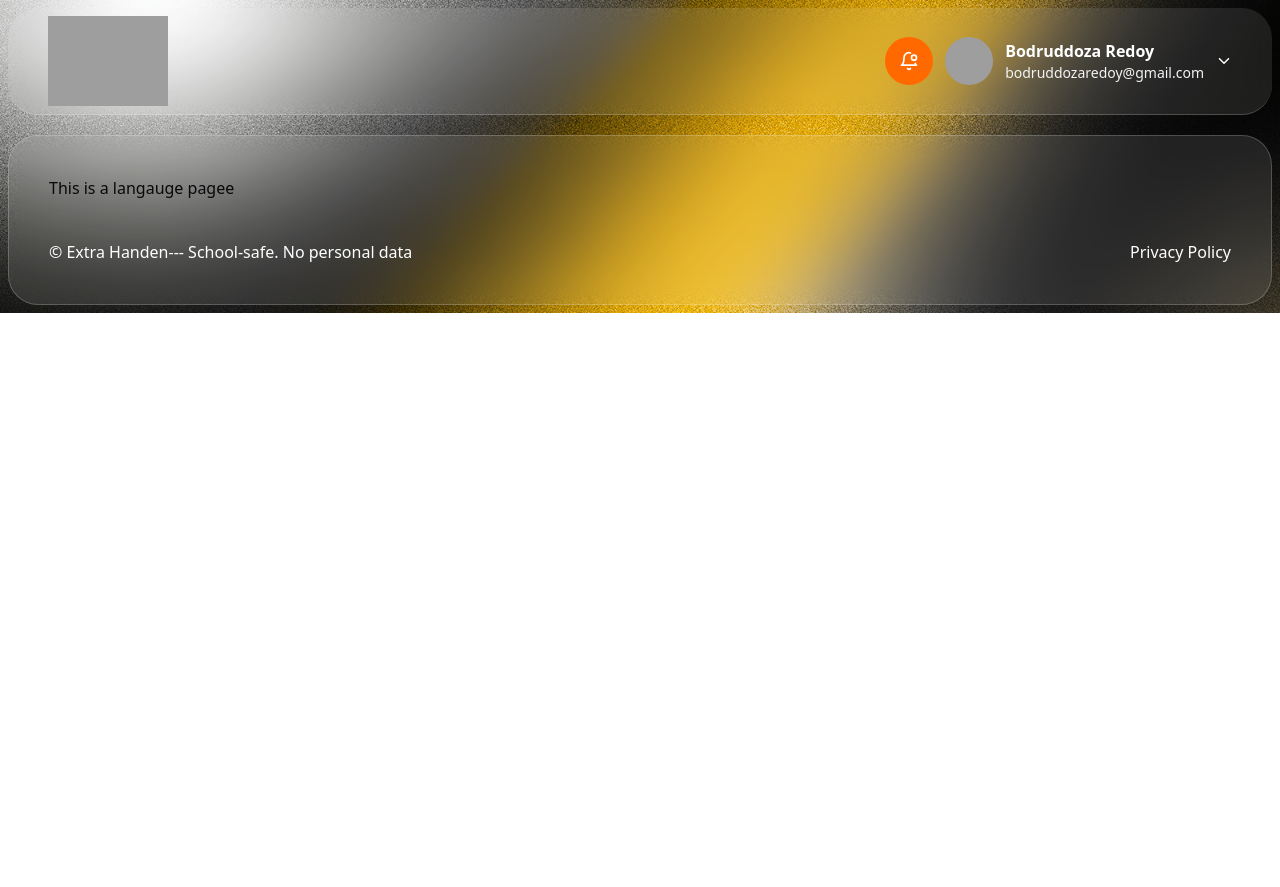
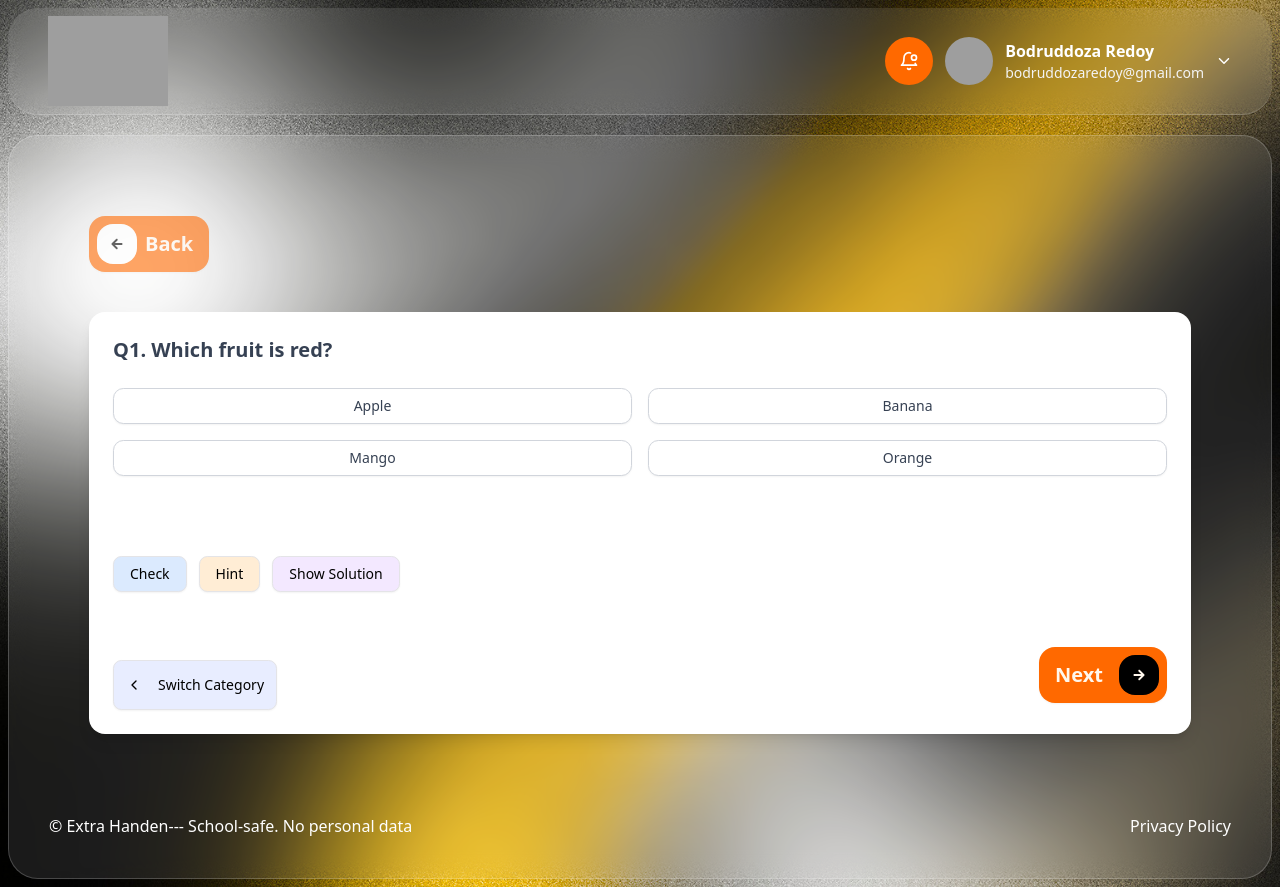
Before and after one commit to juyel66/Eduloop-quize-Application, a React (Vite) app: page /language in a window 1280 px wide. Before the commit the page ends 800 px from the top, so only its background shows below. Built offline with nearby package versions, Linux system fonts and the light colour scheme; grey boxes are pictures that could not be loaded.

Commit message:
feat(LanguagePage): add LanguagePage Questions

```diff
--- a/src/pages/Language/LanguagePage.tsx
+++ b/src/pages/Language/LanguagePage.tsx
@@ -1,11 +1,9 @@
-
-import LanguageQuestionOne from './LanguageQuestionOne';
+import LanguageQuestions from "./LanguageQuestions";
 
 const LanguagePage = () => {
   return (
     <div>
-      <LanguageQuestionOne />
-
+      <LanguageQuestions />
     </div>
   );
 };
--- a/src/pages/Language/LanguageQuestionOne.tsx
+++ /dev/null
@@ -1,12 +0,0 @@
-
-
-const LanguageQuestionOne = () => {
-  return (
-    <div>
-      This is a langauge pagee
-
-    </div>
-  );
-};
-
-export default LanguageQuestionOne;
--- /dev/null
+++ b/src/pages/Language/LanguageQuestions.tsx
@@ -0,0 +1,254 @@
+import React, { useState, useEffect } from "react";
+import Check from "@/components/common/Check";
+import Hint from "@/components/common/Hint";
+import Controllers from "@/components/common/Controllers";
+import { Button } from "@/components/ui/button";
+import { ChevronLeft } from "lucide-react";
+import { IoMdArrowRoundBack, IoMdArrowRoundForward } from "react-icons/io";
+
+interface Question {
+  id: number;
+  type: "mcq";
+  question: string;
+  options: string[];
+  answer: string[];
+  hint?: string;
+}
+
+interface LanguagePageProps {
+  data?: Question[];
+}
+
+export default function LanguageQuestions({
+  data: initialData = [],
+}: LanguagePageProps) {
+  const [data, setData] = useState<Question[]>(initialData);
+  const [currentIndex, setCurrentIndex] = useState(0);
+  const [answers, setAnswers] = useState<{ [id: number]: string }>({});
+  const [status, setStatus] = useState<"match" | "wrong" | "">("");
+  const [showSolution, setShowSolution] = useState(false);
+  const [showHint, setShowHint] = useState(false);
+  const [loading, setLoading] = useState(true);
+
+  useEffect(() => {
+    if (initialData.length > 0) {
+      setData(initialData);
+      setLoading(false);
+    } else {
+      setTimeout(() => {
+        const sampleData: Question[] = [
+          {
+            id: 0,
+            type: "mcq",
+            question: "Which fruit is red?",
+            options: ["Apple", "Banana", "Mango", "Orange"],
+            answer: ["Apple"],
+            hint: "It is the most common red fruit.",
+          },
+          {
+            id: 1,
+            type: "mcq",
+            question: "Which planet is known as the Red Planet?",
+            options: ["Earth", "Mars", "Jupiter", "Venus"],
+            answer: ["Mars"],
+            hint: "It is the 4th planet from the Sun.",
+          },
+          {
+            id: 2,
+            type: "mcq",
+            question: "Which language is used for web development?",
+            options: ["Python", "C++", "JavaScript", "Assembly"],
+            answer: ["JavaScript"],
+            hint: "It runs in browsers.",
+          },
+          {
+            id: 3,
+            type: "mcq",
+            question: "Which one is a mammal?",
+            options: ["Shark", "Frog", "Dolphin", "Snake"],
+            answer: ["Dolphin"],
+            hint: "Lives in water but not a fish.",
+          },
+        ];
+        setData(sampleData);
+        setLoading(false);
+      }, 1000);
+    }
+  }, [initialData]);
+
+  if (loading)
+    return (
+      <div className="text-center text-xl mt-10">Loading questions...</div>
+    );
+  if (data.length === 0)
+    return (
+      <div className="text-center text-xl mt-10">No questions available</div>
+    );
+
+  const currentQuestion = data[currentIndex];
+  const selected = answers[currentQuestion.id] || "";
+
+  const selectOption = (value: string) => {
+    setAnswers((prev) => ({ ...prev, [currentQuestion.id]: value }));
+    setShowSolution(false);
+    setStatus("");
+  };
+
+  const handleCheck = () => {
+    if (!selected) return;
+
+    setStatus(
+      currentQuestion.answer
+        .map((a) => a.toLowerCase())
+        .includes(selected.toLowerCase())
+        ? "match"
+        : "wrong"
+    );
+  };
+
+  const handleShowSolution = () => {
+    setShowSolution(true);
+    setStatus("");
+  };
+
+  const handleShowHint = () => setShowHint(!showHint);
+
+  const goNext = () => {
+    if (currentIndex < data.length - 1) setCurrentIndex(currentIndex + 1);
+    setShowSolution(false);
+    setShowHint(false);
+    setStatus("");
+  };
+
+  const goPrev = () => {
+    if (currentIndex > 0) setCurrentIndex(currentIndex - 1);
+    setShowSolution(false);
+    setShowHint(false);
+    setStatus("");
+  };
+
+  const isFirst = currentIndex === 0;
+  const isLast = currentIndex === data.length - 1;
+
+  const summary =
+    status === "match"
+      ? {
+          text: "✅ Correct!",
+          color: "text-green-600",
+          bgColor: "bg-green-100",
+          borderColor: "border-green-600",
+        }
+      : status === "wrong"
+      ? {
+          text: "❌ Wrong answer!",
+          color: "text-red-600",
+          bgColor: "bg-red-100",
+          borderColor: "border-red-600",
+        }
+      : null;
+
+  return (
+    <div className="p-10">
+      {/* Back button */}
+      <Button
+        onClick={goPrev}
+        disabled={isFirst}
+        className="rounded-2xl py-7 pl-2 font-bold text-xl disabled:opacity-60 disabled:cursor-not-allowed"
+      >
+        <div className="size-10 bg-white text-black rounded-2xl flex items-center justify-center">
+          <IoMdArrowRoundBack size={50} className="text-5xl" />
+        </div>
+        Back
+      </Button>
+
+      {/* Main container */}
+      <div className="w-full flex flex-col gap-6">
+        <div className="bg-white mt-10 shadow-lg rounded-2xl p-6 flex flex-col gap-6">
+          {/* Question */}
+          <p className="text-xl font-semibold text-gray-700">
+            Q{currentIndex + 1}. {currentQuestion.question}
+          </p>
+
+          {/* MCQ Options */}
+          <div className="grid grid-cols-2 gap-4">
+            {currentQuestion.options.map((opt) => {
+              const isSelected = selected === opt;
+              const isCorrect =
+                showSolution && currentQuestion.answer.includes(opt);
+              const isWrong =
+                showSolution &&
+                !currentQuestion.answer.includes(opt) &&
+                isSelected;
+
+              return (
+                <Button
+                  key={opt}
+                  onClick={() => selectOption(opt)}
+                  className={`w-full px-4 py-4 rounded-lg border text-gray-700 font-medium
+                    ${
+                      isSelected
+                        ? "bg-blue-100 border-blue-400"
+                        : "bg-white border-gray-300"
+                    }
+                    ${
+                      isCorrect
+                        ? "bg-green-100 border-green-500 text-green-700"
+                        : ""
+                    }
+                    ${isWrong ? "bg-red-100 border-red-500 text-red-700" : ""}`}
+                >
+                  {opt}
+                </Button>
+              );
+            })}
+          </div>
+
+          {/* Controllers */}
+          <div className="flex gap-4 justify-start mt-4">
+            <Controllers
+              handleCheck={handleCheck}
+              handleShowSolution={handleShowSolution}
+              handleShowHint={handleShowHint}
+            />
+          </div>
+
+          {/* Show result */}
+          {summary && <Check summary={summary} />}
+          {showHint && <Hint hint={currentQuestion.hint || ""} />}
+
+          {/* Show Solution */}
+          {showSolution && (
+            <div className="mt-4 p-4 border rounded-lg bg-gray-50 text-gray-800">
+              <p className="font-semibold">✅ Correct Answer:</p>
+              <ul className="list-disc list-inside">
+                {currentQuestion.answer.map((ans, idx) => (
+                  <li key={idx}>{ans}</li>
+                ))}
+              </ul>
+            </div>
+          )}
+
+          {/* Navigation */}
+          <div className="flex items-center justify-between mt-6">
+            <div>
+              <Button className="mt-5 py-6 bg-[#e8edff] hover:bg-[#e8edff]/70 text-black border">
+                <ChevronLeft className="mr-2" /> Switch Category
+              </Button>
+            </div>
+
+            <Button
+              onClick={goNext}
+              disabled={isLast}
+              className="rounded-2xl py-7 pr-2 font-bold text-xl disabled:opacity-60 disabled:cursor-not-allowed"
+            >
+              Next
+              <div className="size-10 bg-black rounded-2xl flex items-center justify-center ml-2">
+                <IoMdArrowRoundForward size={50} className="text-5xl" />
+              </div>
+            </Button>
+          </div>
+        </div>
+      </div>
+    </div>
+  );
+}
```
